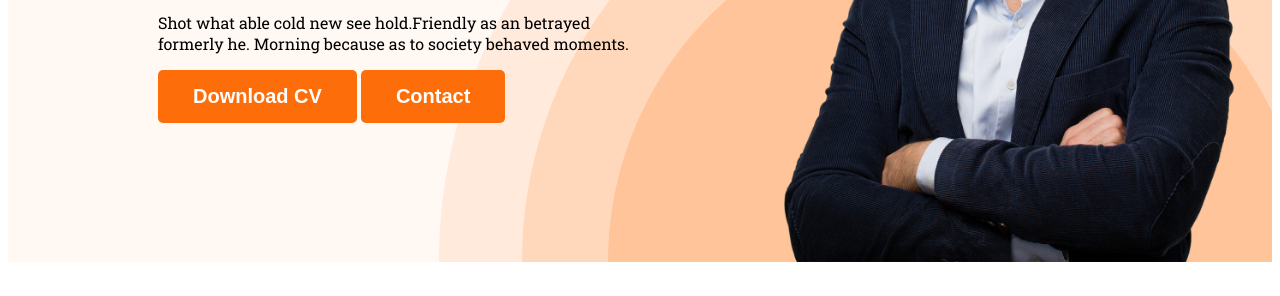
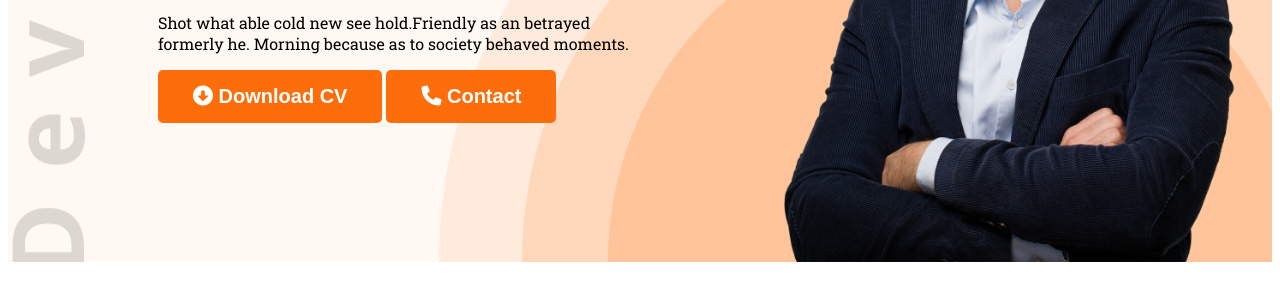
Before and after one commit to naumilhasan007/webdev_portfolio, a plain HTML site: page index.html in a window 1280 px wide. Shown: the part 504-800 px from the top of the page. Drawn offline with Linux system fonts and the light colour scheme.

Commit message:
font awsome item added

```diff
--- a/index.html
+++ b/index.html
@@ -11,6 +11,7 @@
     <link href="https://fonts.googleapis.com/css2?family=Open+Sans:ital,wght@1,700&family=Roboto+Slab&display=swap"
         rel="stylesheet">
     <link rel="stylesheet" href="styles/styles.css">
+    <script src="https://kit.fontawesome.com/b04b328055.js" crossorigin="anonymous"></script>
 </head>
 
 <body>
@@ -30,8 +31,8 @@
                 <p class="banner-dec">Shot what able cold new see hold.Friendly as an betrayed formerly he. Morning
                     because as to society
                     behaved moments.</p>
-                <button class="btn-primary">Download CV</button>
-                <button class="btn-primary">Contact</button>
+                <button class="btn-primary"><i class="fa-solid fa-circle-down"></i> Download CV</button>
+                <button class="btn-primary"><i class="fa-solid fa-phone"></i> Contact </button>
             </div>
             <img class="profile_pic" src="images/hardy.png" alt="">
         </div>
--- a/styles/styles.css
+++ b/styles/styles.css
@@ -52,9 +52,9 @@ nav a {
 
 .header {
     background-color: #FFF8F3;
-    background-image: url('../images/header_bg.png');
+    background-image: url('../images/header_bg.png'), url('../images/developer.png');
     background-repeat: no-repeat;
-    background-position: bottom right;
+    background-position: bottom right, top left;
 }
 
 .BANNER {
```
